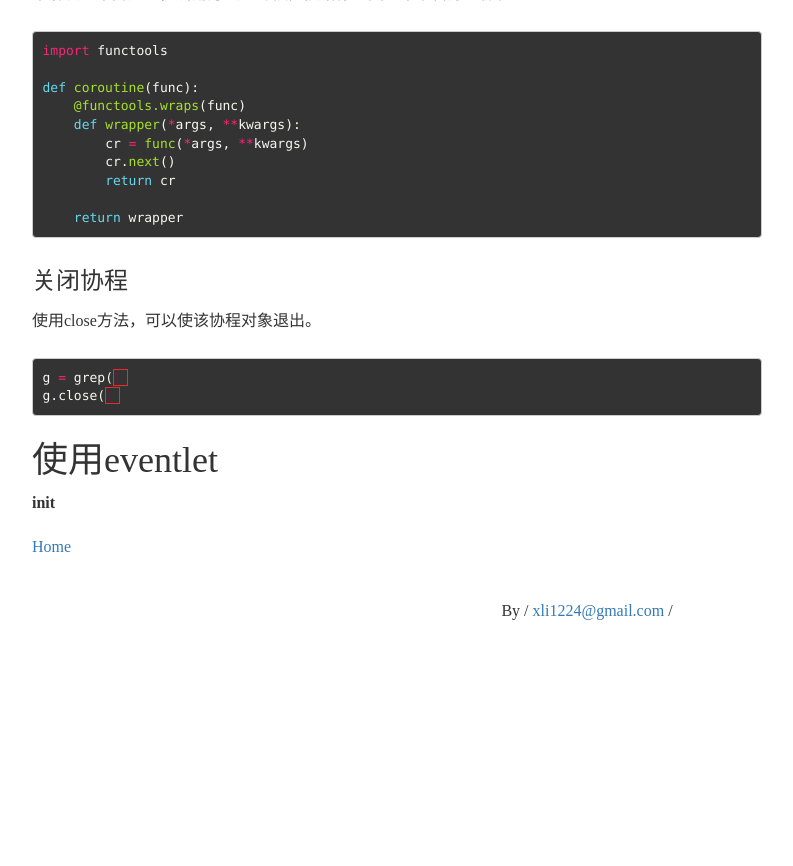
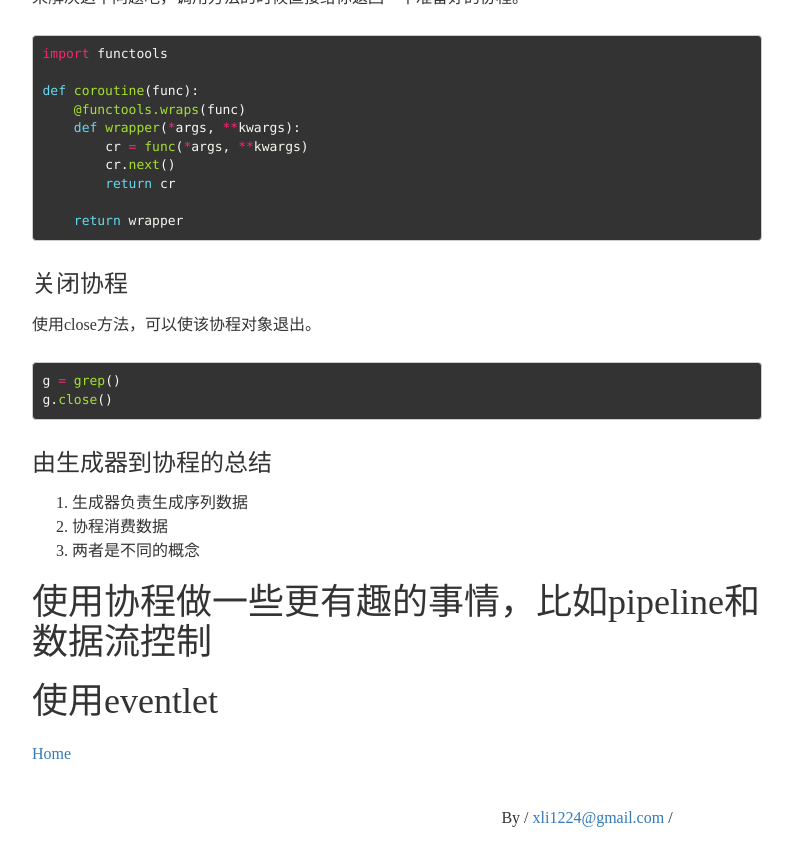
Before and after one commit to xli1224/xli1224.github.io, a Jekyll site: the page built from _posts/2017-02-11-python-coroutine.markdown, in a window 1280 px wide and 900 px high, scrolled down 3222 px. Shown: the top 866 px of the window, without its empty margins (53-846 px from the left). Built offline with Jekyll 4.4.1, drawn with Linux system fonts in a browser that asks for light colours; before the commit the page ends 3915 px from its top, so only the background shows below that.

Commit message:
add coroutine

````diff
--- a/_posts/2017-02-11-python-coroutine.markdown
+++ b/_posts/2017-02-11-python-coroutine.markdown
@@ -111,7 +111,7 @@ for line in results:
 ```
 
 
-## 使用协程消费数据
+### 使用协程消费数据
 这里第二个grep方法，是使用了follow产生的序列数据，他们两个本质上还都是生成器。如果让follow把数据传给grep呢？
 
 ```python
@@ -163,12 +163,16 @@ def coroutine(func):
 使用close方法，可以使该协程对象退出。
 
 ```python
-g = grep(）
-g.close(）
+g = grep()
+g.close()
 ```
 
+### 由生成器到协程的总结
+1. 生成器负责生成序列数据
+2. 协程消费数据
+3. 两者是不同的概念
+
+# 使用协程做一些更有趣的事情，比如pipeline和数据流控制
 
 
 # 使用eventlet
-
-__init__
````
